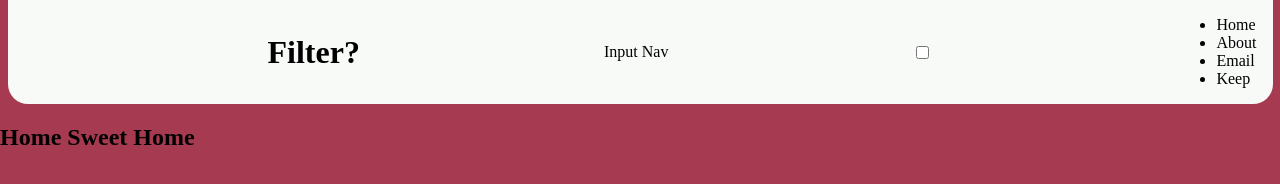
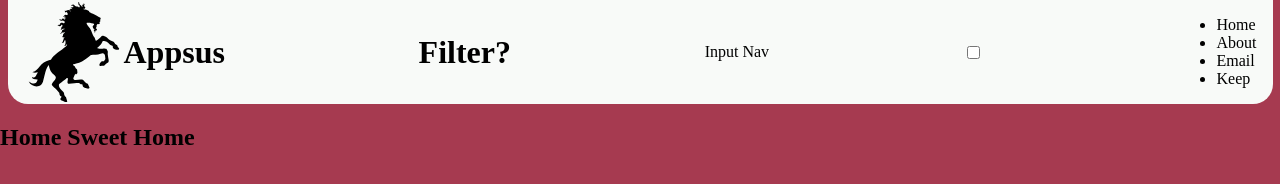
Before and after one commit to StavDorkam119/Appsus, a plain HTML site: page index.html in a window 1280 px wide. Drawn offline with Linux system fonts and the light colour scheme.

Commit message:
css styles

```diff
--- a/css/header.css
+++ b/css/header.css
@@ -11,3 +11,17 @@
     min-height: 70px;
     border-radius: 0 0 20px 20px;
 }
+
+.app-header .logo {
+    display: flex;
+    align-items: center;
+}
+
+.app-header .logo img {
+    width: 100px;
+    display: inline-block;
+}
+
+.app-header .logo h1 {
+    display: inline-block;
+}
--- a/js/main-cmps/header.cmp.js
+++ b/js/main-cmps/header.cmp.js
@@ -4,7 +4,10 @@ export default {
     name: 'appHeader',
     template: `
         <header class="app-header">
-            <div class="logo"><img /></div>
+            <div class="logo">
+                <img src="imgs/logo.svg"/>
+                <h1>Appsus</h1>
+            </div>
             <h1>Filter?</h1>
             <label for="header-nav-toggler-label">Input Nav</label>
             <input type="checkbox" id="header-nav-toggler" />
```
Also changed, not shown: imgs/logo.svg (added).
